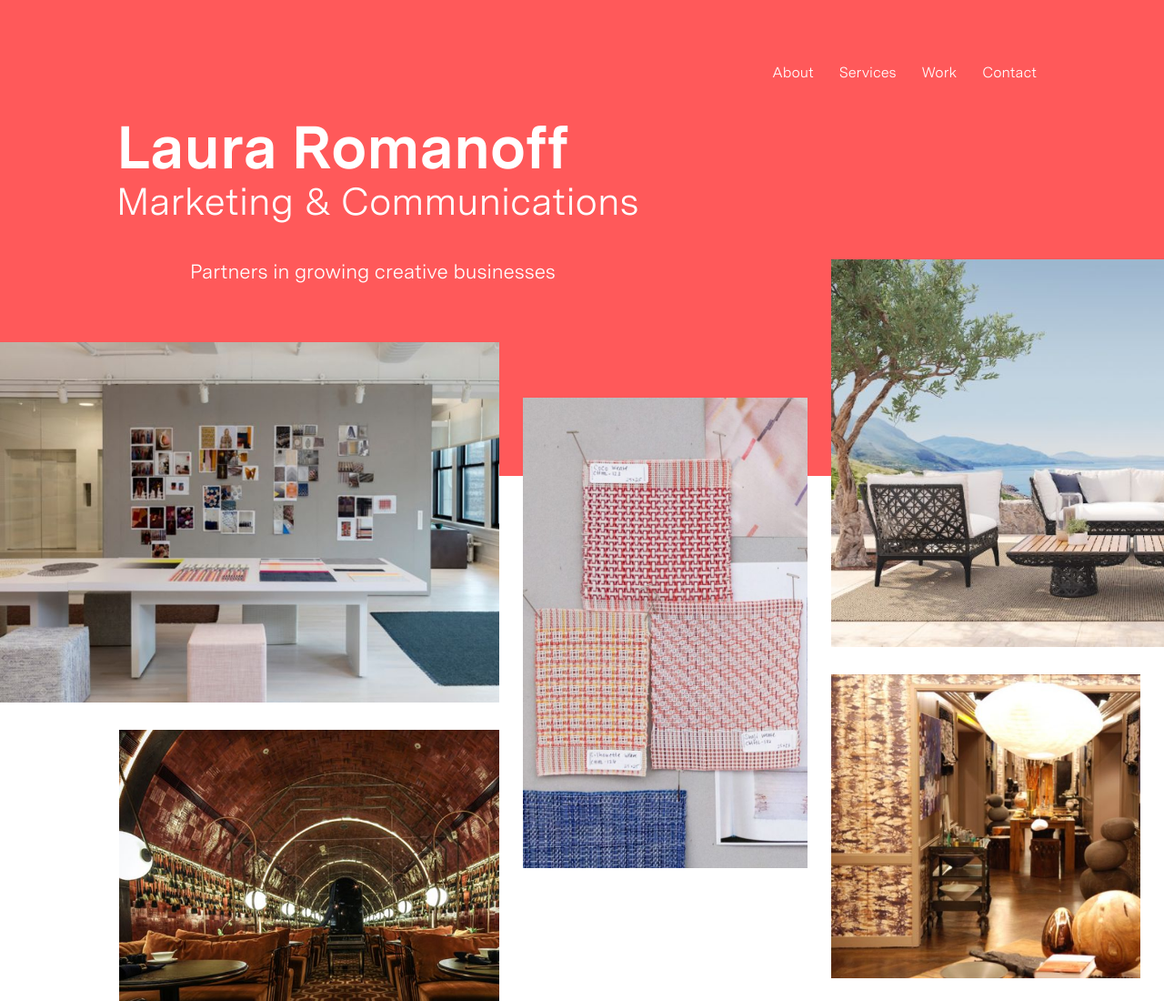
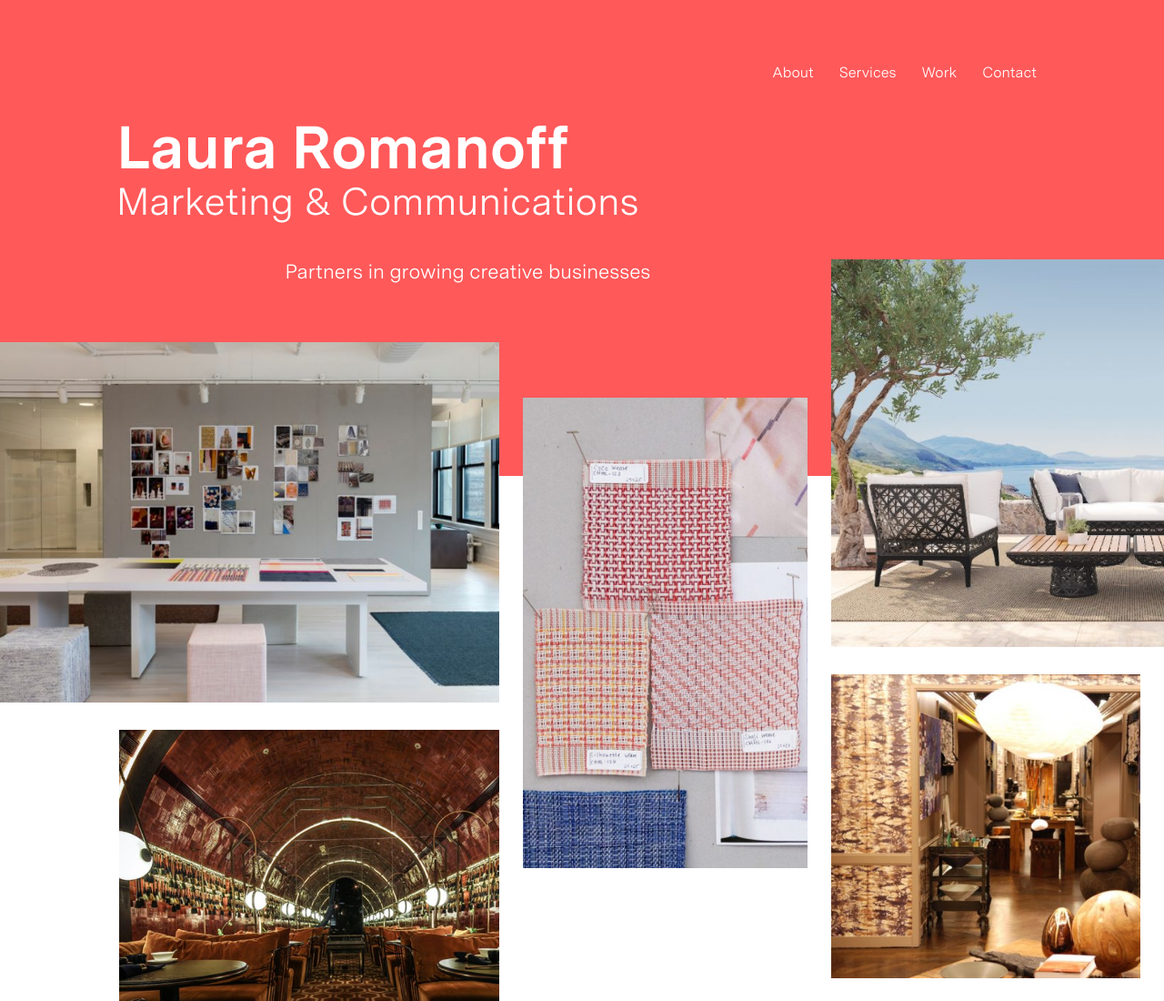
Before and after one commit to Lauraromanoff/Lauraromanoff.github.io, a plain HTML site: page index.html in a window 1280 px wide. Shown: the top 1100 px of the page at 91% size. Drawn offline with nearby package versions, Linux system fonts and the light colour scheme.

Commit message:
alignments

```diff
--- a/index.html
+++ b/index.html
@@ -61,7 +61,7 @@
 						nav ul li a:hover { color: rgba(255,255,255,0.5); }
 
 
-			.pgCall { grid-column: 9 / 30; grid-row: 1 / 2; font-size: 22px; }
+
 			.grid01 { grid-column: 1 / 22; grid-row: 4 / 17; background-image: url('grid-01.jpeg'); background-size: cover; }
 			.grid02 { grid-column: 23 / 35; grid-row: 6 / 23; background-image: url('grid-02.jpeg'); background-size: cover; }
 			.grid03 { grid-column: 36 / 50; grid-row: 1 / 15; background-image: url('grid-03.jpeg'); background-size: cover; }
@@ -113,6 +113,8 @@
 				h1 { font-size: 66px; margin: 35px 0 0;  padding:0; text-align: left; }
 				#home h2 { text-align: left;  margin: 0 0 40px; padding: 0; font-size: 42px; }
 				nav ul { margin:0; padding: 70px 0 0; text-align: right; }
+				.pgCall { grid-column: 4 / 36; grid-row: 1 / 2; font-size: 22px; }
+
 
 			}
 
@@ -131,6 +133,7 @@
 				.workwrap { grid-template-columns: repeat(5, minmax(135px, 1fr)); column-gap: 4em; }
 				.clink { font-size: 28px; margin: 0 0 2rem; }
 				.previewGrid { grid-template-rows: repeat(28, minmax(1.9em, 1fr)); }
+				.pgCall { grid-column: 13 / 36; }
 			}
 		</style>
 		<!-- Global site tag (gtag.js) - Google Analytics -->
```
